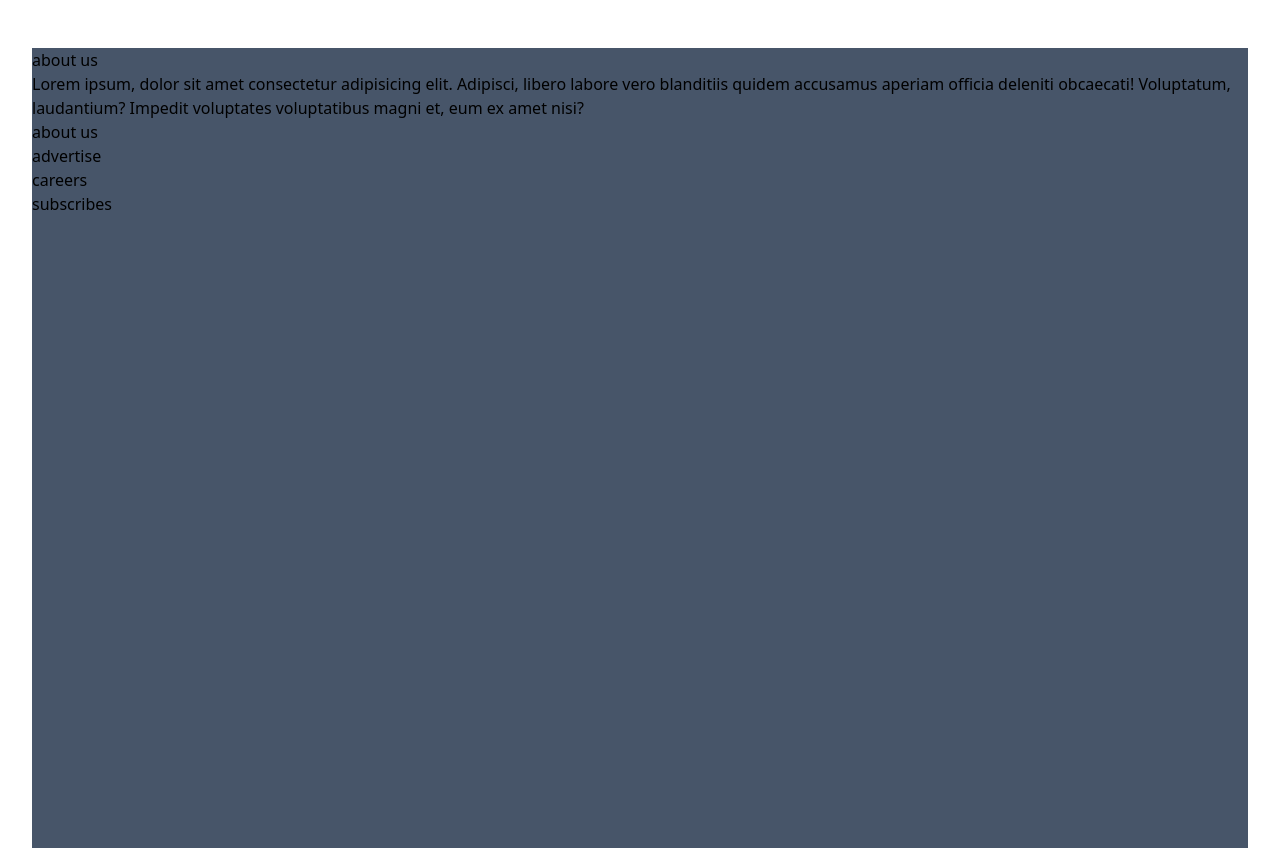
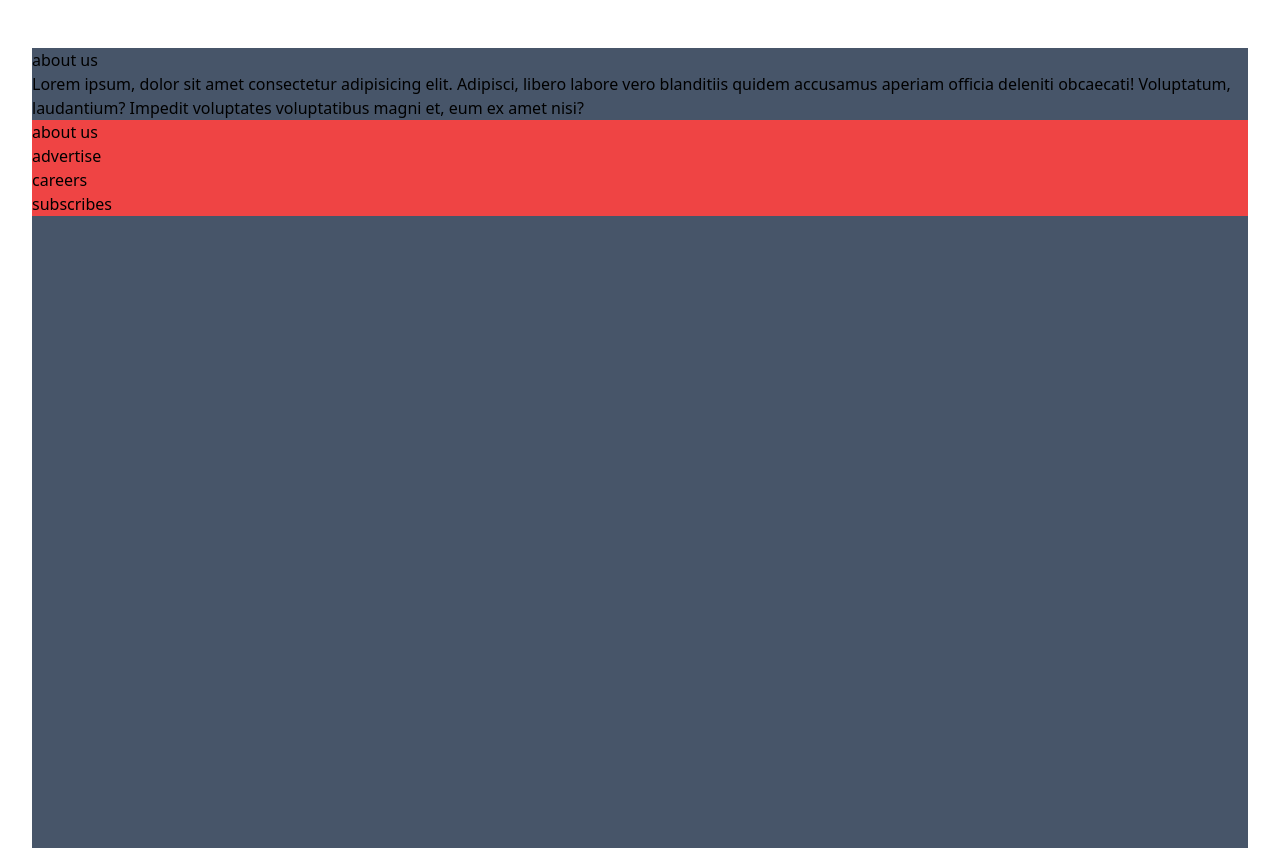
Before and after one commit to aman000712/react, a React (Vite) app: page / in a window 1280 px wide. Shown: the part 4140-4988 px from the top of the page. Built offline with nearby package versions, Linux system fonts and the light colour scheme.

Commit message:
projectone

```diff
--- a/src/App.jsx
+++ b/src/App.jsx
@@ -238,7 +238,7 @@ function App() {
                 </p>
               </div>
             </div>
-            <div>
+            <div className='bg-red-500'>
               <div>
                 about us
               </div>
```
